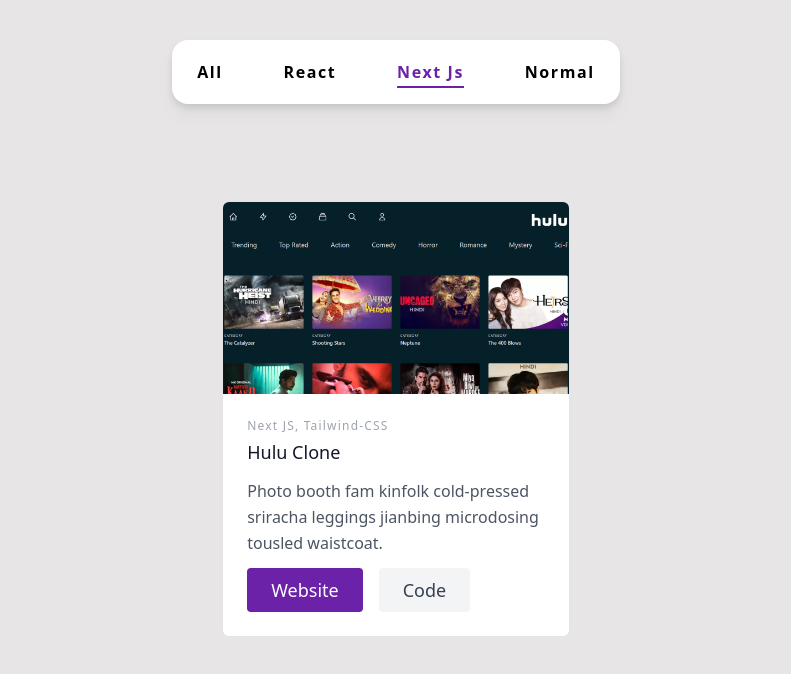
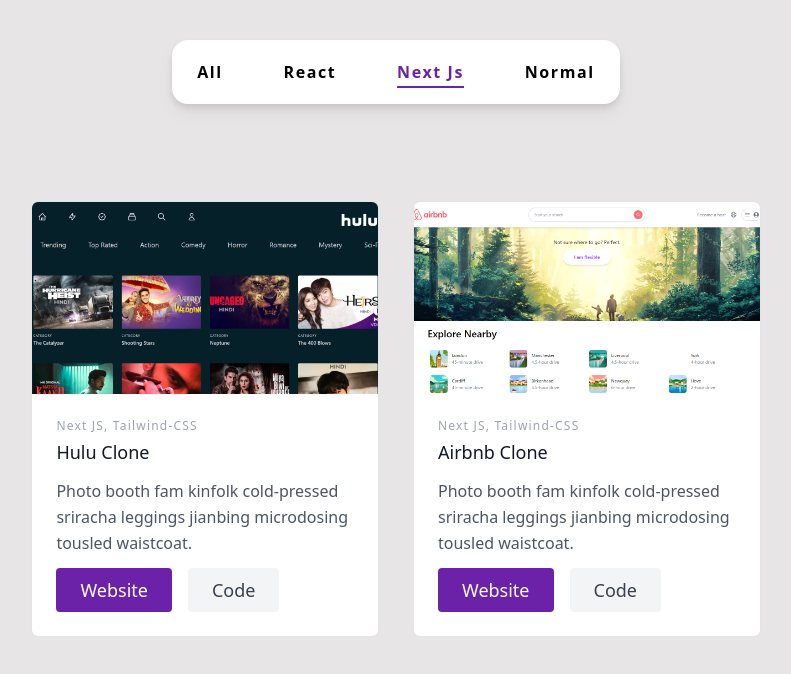
Before and after one commit to AtharvaJoshi12/projects-using-nextjs, a Next.js app: page /nextjs in a window 1280 px wide. Shown: the top 674 px of the page, without its empty margins (244-1035 px from the left). Built offline with nearby package versions, Linux system fonts and the light colour scheme.

Commit message:
New project added

```diff
--- a/components/ProjectContainer3.js
+++ b/components/ProjectContainer3.js
@@ -15,6 +15,15 @@
               wlink="https://hulu-clone-iota-black.vercel.app/"
               clink="https://github.com/AtharvaJoshi12/hulu-clone"
             />
+
+            <Project
+              tech="Next JS, Tailwind-CSS"
+              title="Airbnb Clone"
+              description="Photo booth fam kinfolk cold-pressed sriracha leggings jianbing microdosing tousled waistcoat."
+              image="/images/airbnb.png"
+              wlink="https://airbnbclone-lac.vercel.app/"
+              clink="https://github.com/AtharvaJoshi12/airbnbclone"
+            />
           </div>
         </div>
       </section>
```
Also changed, not shown: public/images/airbnb.png (added).
